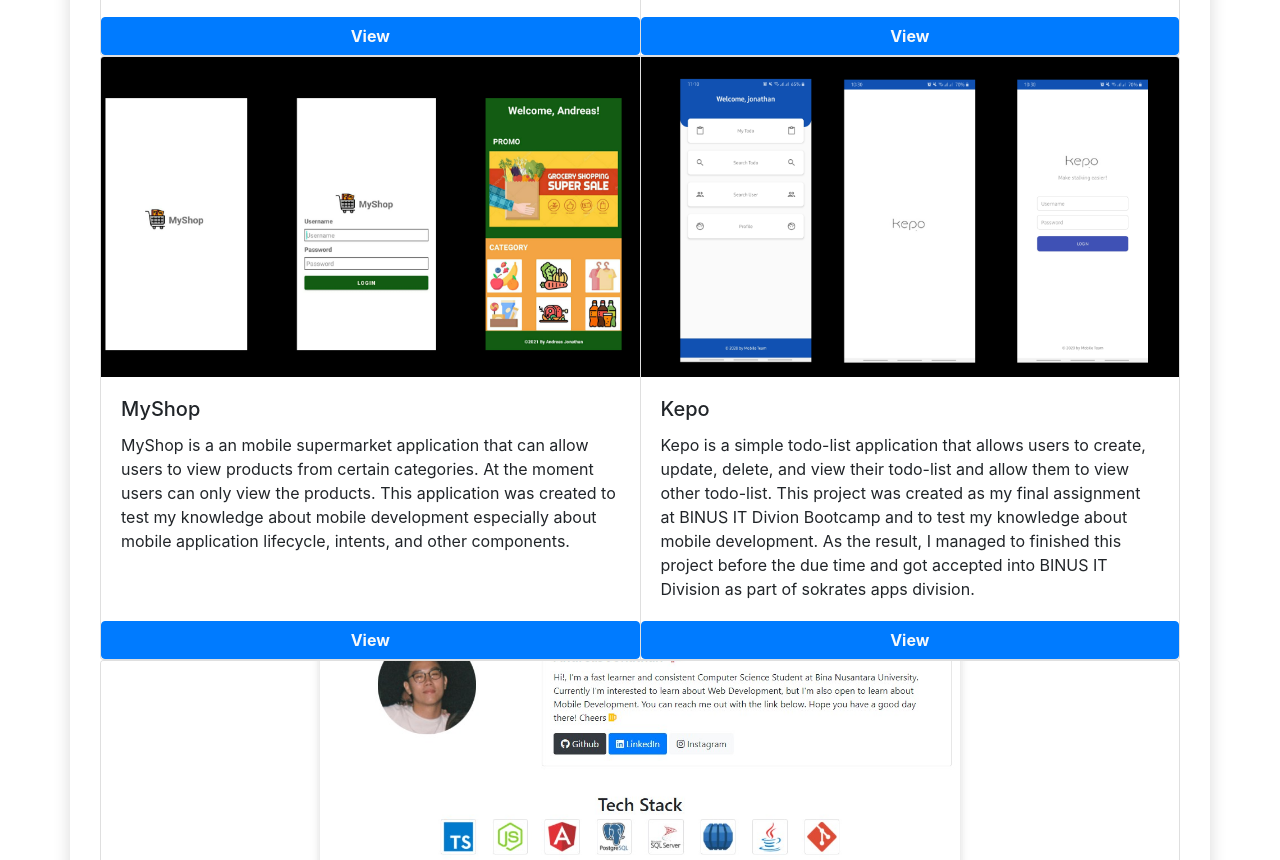
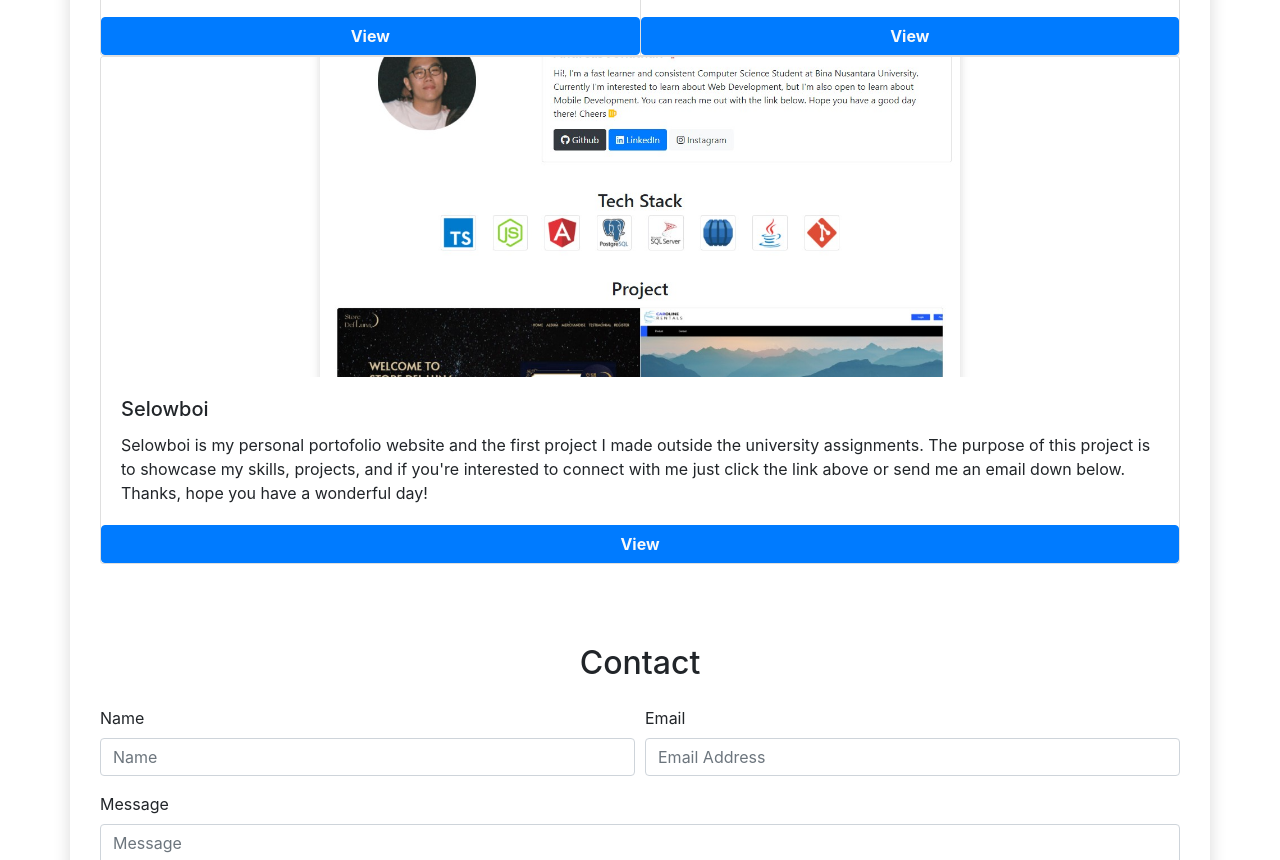
Before and after one commit to selowboi/selowboi.github.io, a plain HTML site: page index.html in a window 1280 px wide. Shown: the part 1258-2118 px from the top of the page. Drawn offline with nearby package versions, Linux system fonts and the light colour scheme.

Commit message:
feat: remove some contents and change navigation links

```diff
--- a/index.html
+++ b/index.html
@@ -113,7 +113,7 @@
                                                 Store Del Luna is a K-Pop merchandise supplier that provides original K-Pop albums and merchandise from many artists. This project was made by me and my friends (Benny Kharisma and Andre Christian) and was assigned to us during our fourth semester at Bina Nusantara University. The purpose of this project is to test our knowledge about Photoshop, Web-Design, HTML, CSS, and Javascript. We managed to finish the project before the due time and got an A for this assignment.
                                             </p>
                                         </div>
-                                        <a href="https://github.com/selowboi/Store-Del-Luna" target="_blank" class="btn btn-primary text-light font-weight-bold">View</a>
+                                        <a href="https://selowboi.github.io/store-del-luna/" target="_blank" class="btn btn-primary text-light font-weight-bold">View</a>
                                     </div>
 
                                     <div class="card">
@@ -123,33 +123,9 @@
                                             <p class="card-text">
                                                 Caroline Rentals is my first project as an assigment from BINUS IT Division and was assigned to made a realization of a web design they sent me. The purpose of this project is to test my knowledge about HTML, CSS, and Javascript and I managed to finished it before the due time and successfully advanced to the next step. </p>
                                         </div>
-                                        <a href="https://github.com/selowboi/Caroline-Rentals" target="_blank" class="btn btn-primary text-light font-weight-bold">View</a>
+                                        <a href="https://selowboi.github.io/caroline-rentals/" target="_blank" class="btn btn-primary text-light font-weight-bold">View</a>
                                     </div>
 
-                                </div>
-
-                                <div class="card-group">
-                                    <div class="card">
-                                        <img src="../assets/myshop.png" alt="" class="card-img-top">
-                                        <div class="card-body">
-                                            <h5 class="card-title">MyShop</h5>
-                                            <p class="card-text">
-                                                MyShop is a an mobile supermarket application that can allow users to view products from certain categories. At the moment users can only view the products. This application was created to test my knowledge about mobile development especially about mobile application lifecycle, intents, and other components.
-                                            </p>
-                                        </div>
-                                        <a href="https://github.com/selowboi/MyShop" target="_blank" class="btn btn-primary text-light font-weight-bold">View</a>
-                                    </div>
-
-                                    <div class="card">
-                                        <img src="../assets/kepo.png" alt="" class="card-img-top">
-                                        <div class="card-body">
-                                            <h5 class="card-title">Kepo</h5>
-                                            <p class="card-text">
-                                                Kepo is a simple todo-list application that allows users to create, update, delete, and view their todo-list and allow them to view other todo-list. This project was created as my final assignment at BINUS IT Divion Bootcamp and to test my knowledge about mobile development. As the result, I managed to finished this project before the due time and got accepted into BINUS IT Division as part of sokrates apps division.
-                                            </p>
-                                        </div>
-                                        <a href="https://github.com/selowboi/Kepo" target="_blank" class="btn btn-primary text-light font-weight-bold">View</a>
-                                    </div>
                                 </div>
 
                                 <div class="card-group">
```
